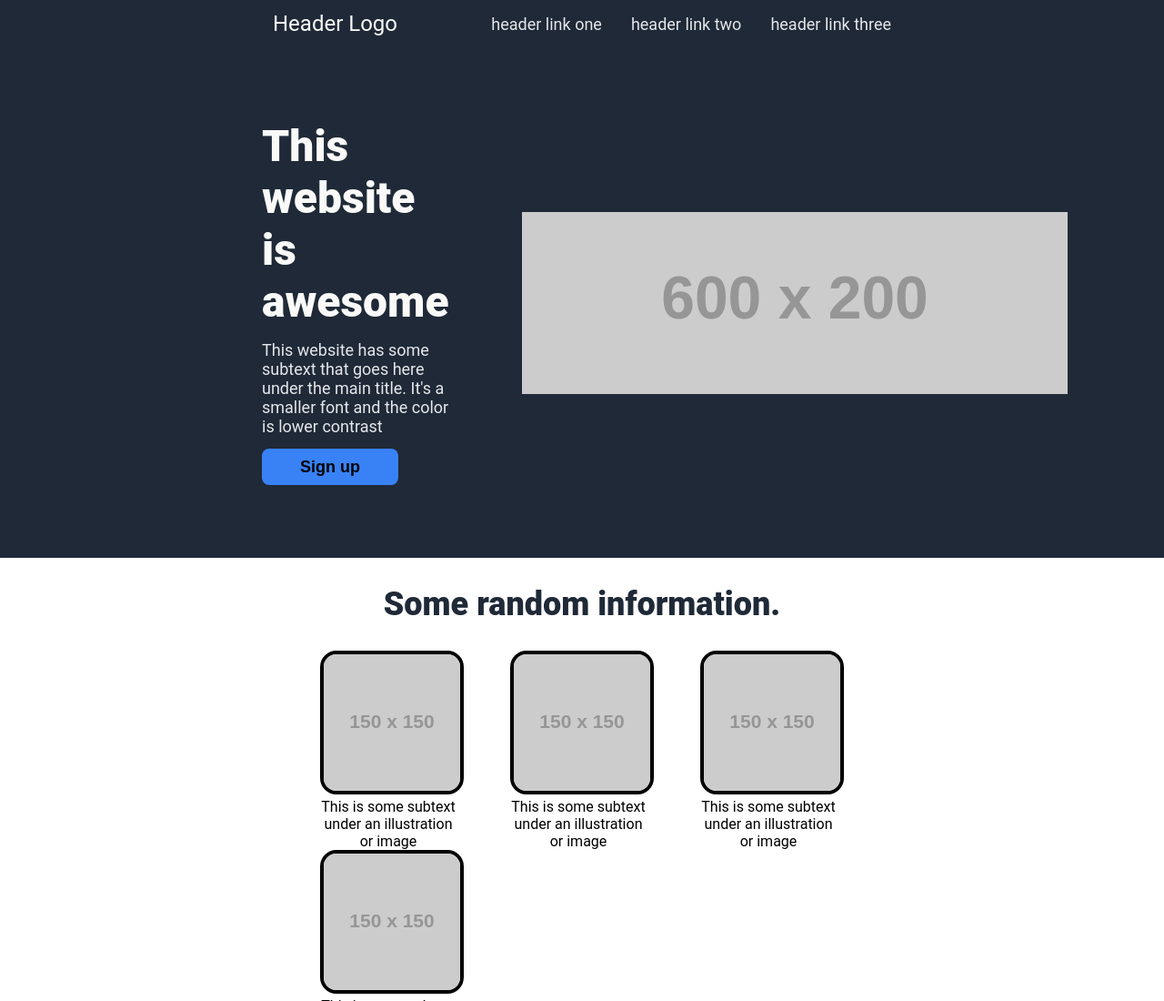
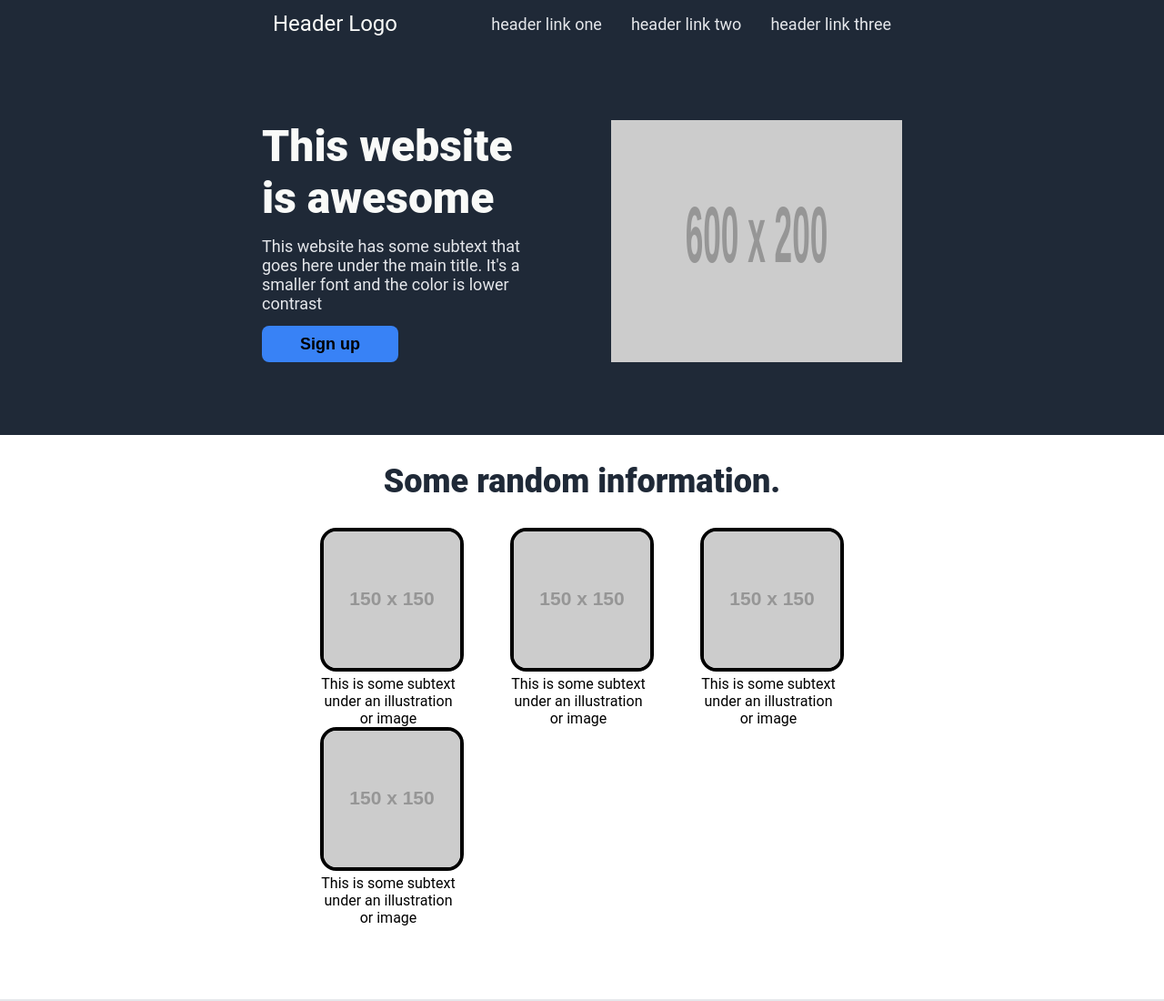
Before and after one commit to andersoncandid/odin-landing-page, a plain HTML site: page index.html in a window 1280 px wide. Shown: the top 1100 px of the page at 91% size. Drawn offline with Linux system fonts and the light colour scheme; placeholder pictures from the web are drawn by us.

Commit message:
Final Version of Generic Page

```diff
--- a/style.css
+++ b/style.css
@@ -6,6 +6,7 @@ body {
   font-family: "Roboto", sans-serif;
   display: flex;
   flex-direction: column;
+  min-width: 1200px;
 }
 
 li {
@@ -50,9 +51,14 @@ header {
 }
 
 .header__logo {
+  flex-shrink: 0;
   margin-right: auto;
   font-size: 24px;
   color: #f9faf8;
+}
+
+.header__link {
+  flex-shrink: 0;
 }
 
 .header__link a {
@@ -69,18 +75,13 @@ header {
 
 .hero__left {
   flex: 1;
-  display: flex;
-  flex-direction: column;
-  align-items: flex-start;
-  padding-right: 5rem;
-  gap: 14px;
+  padding-right: 64px;
 }
 
 .hero__right {
   flex: 1;
   display: flex;
   justify-content: flex-end;
-  align-items: center;
 }
 
 h1 {
@@ -91,7 +92,7 @@ h1 {
 }
 
 .hero__text {
-  margin: 0;
+  margin: 14px 0;
   font-size: 18px;
   color: #e5e7eb;
 }
@@ -101,8 +102,9 @@ h1 {
 }
 
 .hero__img {
-  max-width: 600px;
-  max-height: 200px;
+  width: 100%;
+  height: 100%;
+  object-fit: fill;
 }
 
 /* Information Cards  */
@@ -166,6 +168,7 @@ h2 {
 
 /* Call to Action Section */
 .cta {
+  min-width: 676px;
   margin: 4rem 18rem 4rem 18rem;
   padding: 2rem 3rem;
   border-radius: 14px;
```
